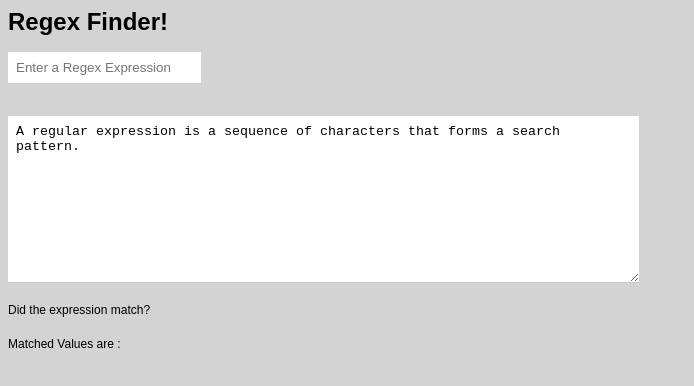
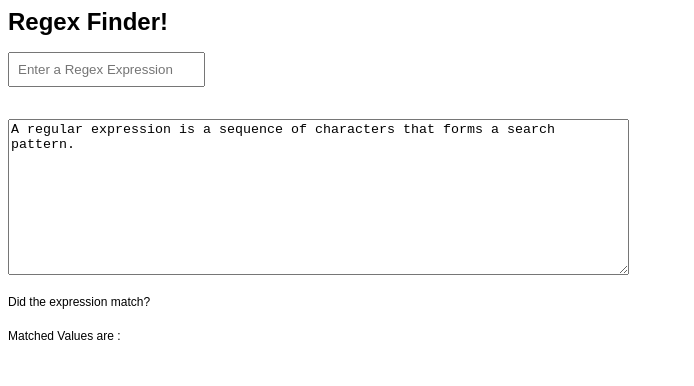
Before and after one commit to Maseeha26/angular-maseeha, an Angular app: page / in a window 1280 px wide. Shown: the top 386 px of the page, without its empty margins (0-694 px from the left). Built offline with nearby package versions, Linux system fonts and the light colour scheme.

Commit message:
1 file modified

```diff
--- a/src/styles.css
+++ b/src/styles.css
@@ -3,16 +3,13 @@
 body {
   font-family: sans-serif;
   font-size: 12px;
-  background-color:#D3D3D3
+  /* background-color:rgb(199, 181, 181) */
 }
 
 .format {
  padding-bottom: 20px;
 }
 
-input,textarea {
+input {
     padding: 8px;
-    display: block;
-    border: none;
-    border-bottom: 1px solid #ccc;
 }
```
